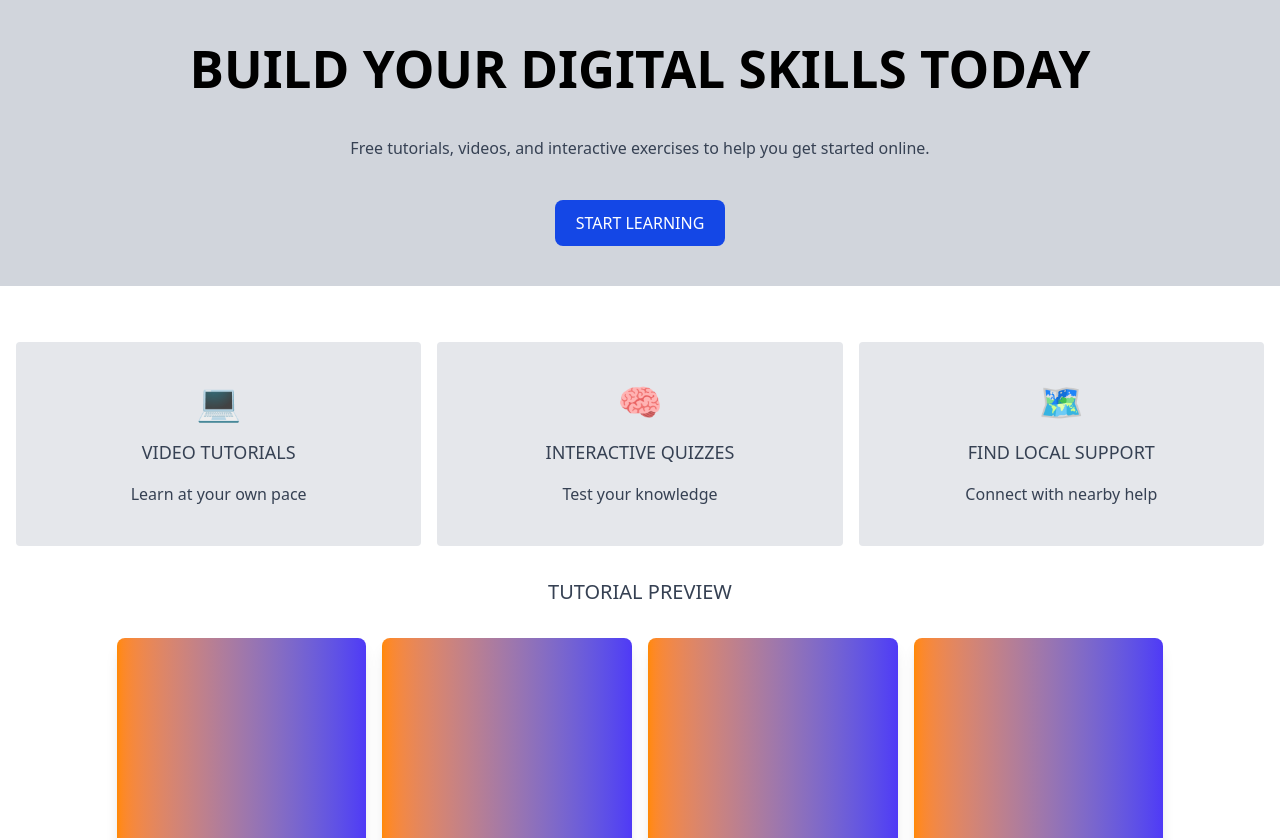
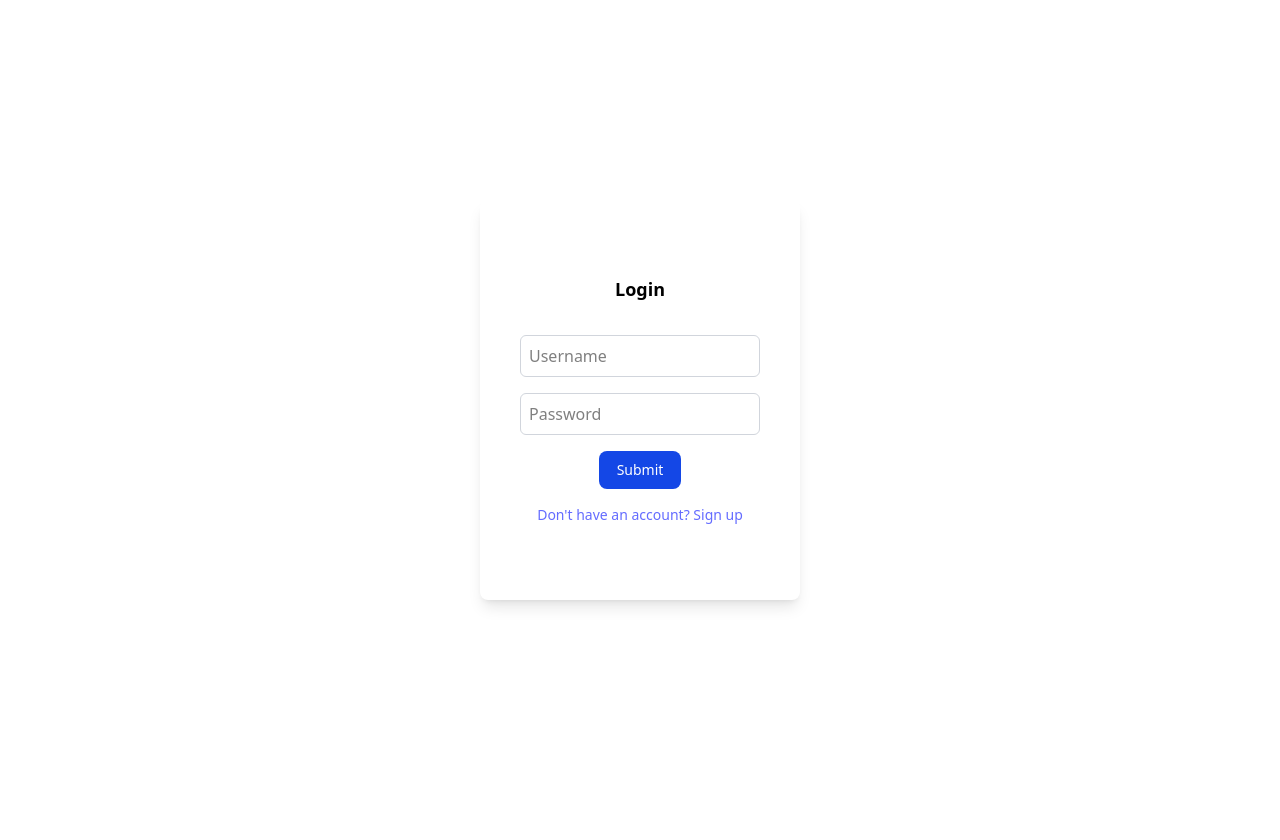
Before and after one commit to ayazb7/team-3-project, a React (Vite) app in the folder frontend/team-3-project/: page /login in a window 1280 px wide. Shown: the top 840 px of the page. After the commit the page ends 800 px from the top, so only its background shows below. Built offline with nearby package versions, Linux system fonts and the light colour scheme.

Commit message:
add login-signup page

```diff
--- a/frontend/team-3-project/package.json
+++ b/frontend/team-3-project/package.json
@@ -13,6 +13,7 @@
     "@tailwindcss/vite": "^4.1.13",
     "react": "^19.1.1",
     "react-dom": "^19.1.1",
+    "react-router-dom": "^7.9.1",
     "tailwindcss": "^4.1.13"
   },
   "devDependencies": {
--- a/frontend/team-3-project/src/App.jsx
+++ b/frontend/team-3-project/src/App.jsx
@@ -4,8 +4,8 @@ import viteLogo from "/vite.svg";
 import "./App.css";
 import placeholderData from "./data/placeholder.json";
 import { DataProvider, dataContext } from "./context/DataContext";
-import VideoCardList from "./components/VideoCardList";
-import { FeatureBlock } from "./components";
+import { FeatureBlock, VideoCardList } from "./components";
+import { Link } from "react-router-dom";
 
 {
   /* All work is proof of concept and will need to be refactored and optimized later */
@@ -61,10 +61,11 @@ function App() {
         </button>
       </div>
       <div className="w-full ">
-        <footer className="w-full h-full bg-gray-300 flex justify-center items-center p-4 text-gray-700">
+        <footer className="flex flex-col gap-4 w-full h-full bg-gray-300 flex justify-center items-center p-4 text-gray-700">
           <p className="text-sm">
             &copy; 2024 Digital Skills Training. All rights reserved.
           </p>
+          <Link to="/Login">Login</Link>
         </footer>
       </div>
     </div>
--- /dev/null
+++ b/frontend/team-3-project/src/components/Button.jsx
@@ -0,0 +1,7 @@
+import React from "react";
+
+const Button = ({ label }) => {
+  return <button className="!bg-blue-700 text-white !text-sm">{label}</button>;
+};
+
+export default Button;
--- a/frontend/team-3-project/src/components/Index.jsx
+++ b/frontend/team-3-project/src/components/Index.jsx
@@ -1,5 +1,6 @@
 import VideoCard from "./VideoCard";
-import VideoList from "./VideoCardList";
+import VideoCardList from "./VideoCardList";
 import FeatureBlock from "./FeatureBlock";
+import Button from "./Button";
 
-export { VideoCard, VideoList, FeatureBlock };
+export { VideoCard, VideoCardList, FeatureBlock, Button };
--- a/frontend/team-3-project/src/main.jsx
+++ b/frontend/team-3-project/src/main.jsx
@@ -3,13 +3,19 @@ import { createRoot } from "react-dom/client";
 import "./index.css";
 import App from "./App.jsx";
 import { DataProvider, dataContext } from "./context/DataContext";
-
+import Login from "./pages/Login";
+import { BrowserRouter, Routes, Route } from "react-router-dom";
 createRoot(document.getElementById("root")).render(
   <>
     <StrictMode>
-      <DataProvider>
-        <App />
-      </DataProvider>
+      <BrowserRouter>
+        <DataProvider>
+          <Routes>
+            <Route path="/" element={<App />} />
+            <Route path="/login" element={<Login />} />
+          </Routes>
+        </DataProvider>
+      </BrowserRouter>
     </StrictMode>
   </>
 );
--- /dev/null
+++ b/frontend/team-3-project/src/pages/Login.jsx
@@ -0,0 +1,45 @@
+import React from "react";
+import { useState } from "react";
+import { Button } from "../components";
+const Login = () => {
+  const [showLogin, setShowLogin] = useState(true);
+  return (
+    <div className="flex flex-col justify-center items-center h-dvh w-dvw ">
+      <div className="h-1/2 w-full md:h-1/2 sm:w-1/2 xl:w-1/4 gap-4 rounded-lg bg-white text-black shadow-lg flex flex-col justify-center items-center">
+        <p className="text-base sm:text-lg font-bold">
+          {showLogin ? "Login" : "Sign Up"}
+        </p>
+        {showLogin ? (
+          <div />
+        ) : (
+          <input
+            type="text"
+            placeholder="Email"
+            className="border border-gray-300 rounded-md p-2 w-3/4"
+          />
+        )}
+        <input
+          type="text"
+          placeholder="Username"
+          className="border border-gray-300 rounded-md p-2 w-3/4"
+        />
+        <input
+          type="password"
+          placeholder="Password"
+          className="border border-gray-300 rounded-md p-2  w-3/4"
+        />
+        <Button label="Submit"></Button>
+        <a
+          className="text-sm underline hover:cursor-pointer"
+          onClick={() => setShowLogin(!showLogin)}
+        >
+          {showLogin
+            ? "Don't have an account? Sign up"
+            : "Already have an account? Log in"}
+        </a>
+      </div>
+    </div>
+  );
+};
+
+export default Login;
```
Also changed, not shown: 1 other file (tests, documents, lock files or other folders).
